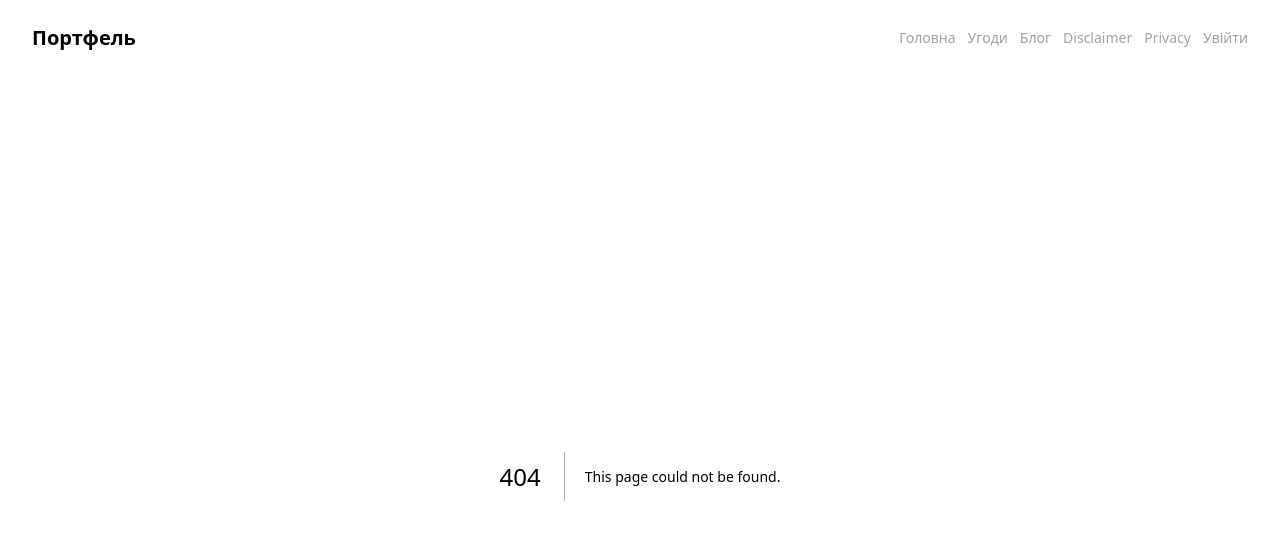
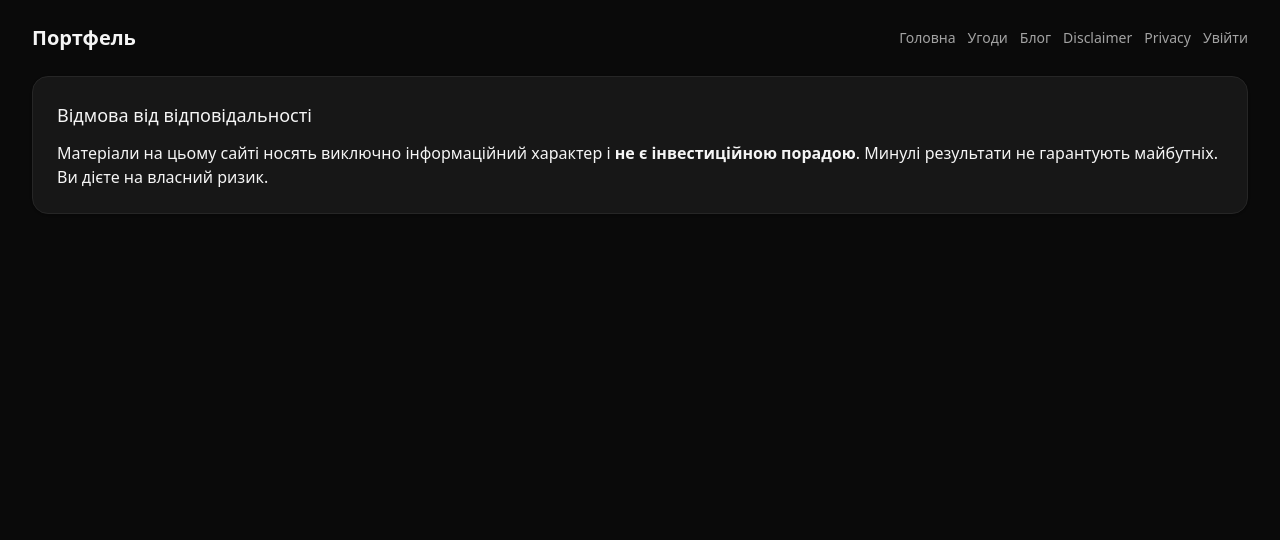
Before and after one commit to nteslenko75-byte/trading-portfolio, a Next.js app: page /disclaimer in a window 1280 px wide. Before the commit this address had no page. Shown: the top 540 px of the page. Built offline with nearby package versions, Linux system fonts and the light colour scheme.

Commit message:
Create disclaimer.tsx

```diff
--- /dev/null
+++ b/pages/disclaimer.tsx
@@ -0,0 +1,8 @@
+export default function Disclaimer() {
+  return (
+    <div className="card p-6 space-y-3">
+      <h2 className="text-lg font-medium">Відмова від відповідальності</h2>
+      <p>Матеріали на цьому сайті носять виключно інформаційний характер і <strong>не є інвестиційною порадою</strong>. Минулі результати не гарантують майбутніх. Ви дієте на власний ризик.</p>
+    </div>
+  );
+}
```
